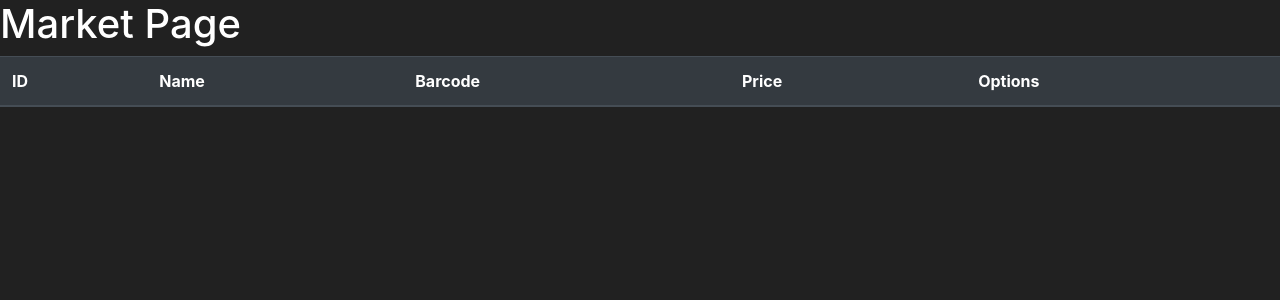
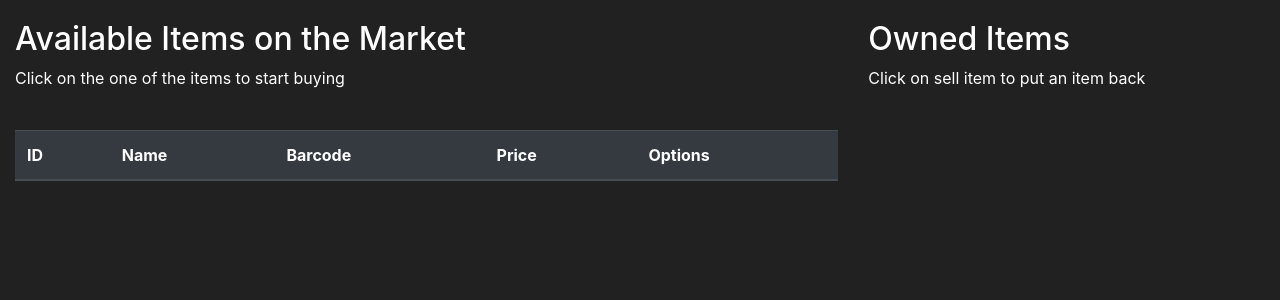
Before and after one commit to comradeos/smarket, a Flask app: page /market in a window 1280 px wide. Shown: the part 56-356 px from the top of the page. Run offline with Flask 2, Linux system fonts and the light colour scheme; the visitor is signed in with stand-in values (Sample User, id 1); data comes from the database, SQL or seed files in the repository; data that the repository does not hold is empty; some libraries are stand-ins or nearby versions.

Commit message:
content updated

```diff
--- a/sources/market/templates/market.html
+++ b/sources/market/templates/market.html
@@ -4,8 +4,11 @@
 
 {% block content %}
 
-<h1>Market Page</h1>
-
+<div class="row" style="margin:20px 0">
+    <div class="col-8">
+        <h2>Available Items on the Market</h2>
+        <p>Click on the one of the items to start buying</p>
+        <br>
         <table class="table table-hover table-dark">
             <thead>
                 <tr>
@@ -33,5 +36,13 @@
                 {% endfor %}
             </tbody>
         </table>
+    </div>
+    <div class="col-4">
+        <h2>Owned Items</h2>
+        <p>Click on sell item to put an item back</p>
+    </div>
+</div>
+
+
 
 {% endblock content %}
```
Lines whose indentation alone changed are shown as unchanged.
